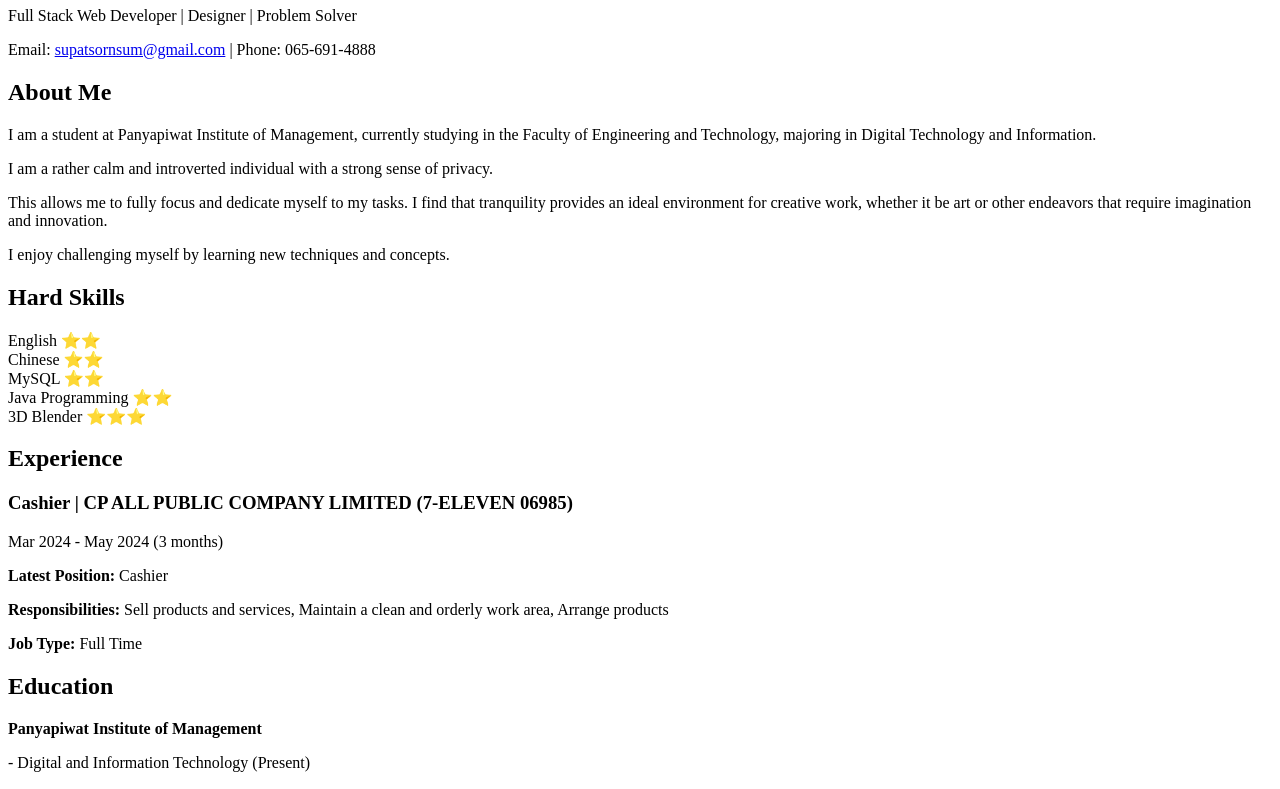
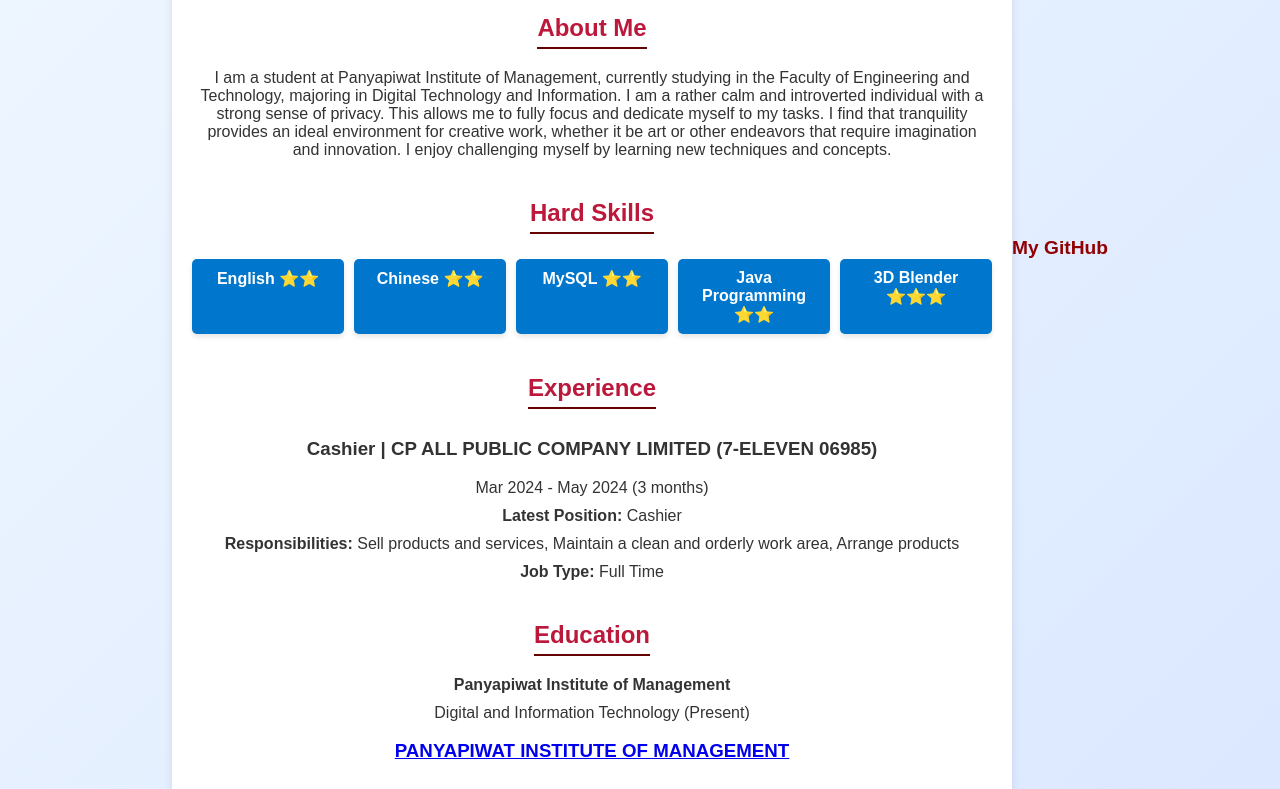
Before and after one commit to ViewSupatsorn/Resume, a plain HTML site: page index.html in a window 1280 px wide. Shown: the part 327-1116 px from the top of the page. Drawn offline with Linux system fonts and the light colour scheme.

Commit message:
แก้ไขรูป
แก้ไขเนื้อหา

```diff
--- a/index.css
+++ b/index.css
@@ -28,13 +28,13 @@ header .profile-pic {
     width: 150px;
     height: 150px;
     border-radius: 50%;
-    border: 4px solid #0077cc;
+    border: 4px solid #cc0000;
     margin-bottom: 15px;
     box-shadow: 0 4px 6px rgba(0, 0, 0, 0.1);
 }
 
 h1 {
-    color: #0077cc;
+    color: #cc001b;
     margin-bottom: 5px;
 }
 
@@ -44,7 +44,7 @@ header p {
 }
 
 header a {
-    color: #0077cc;
+    color: #ff0000;
     text-decoration: none;
 }
 
@@ -58,9 +58,9 @@ section {
 }
 
 h2 {
-    color: #0077cc;
+    color: #bc183b;
     margin-bottom: 10px;
-    border-bottom: 2px solid #0077cc;
+    border-bottom: 2px solid #650202;
     display: inline-block;
     padding-bottom: 5px;
 }
@@ -93,12 +93,8 @@ footer {
 }
 
 footer a {
-    color: #0077cc;
+    color: #910101;
     text-decoration: none;
     font-size: 1.2em;
     font-weight: bold;
 }
-
-footer a:hover {
-    color: #0056a3;
-}
--- a/index.html
+++ b/index.html
@@ -4,7 +4,7 @@
     <meta charset="UTF-8">
     <meta name="viewport" content="width=device-width, initial-scale=1.0">
     <title>Resume</title>
-    <link rel="stylesheet" href="style.css">
+    <link rel="stylesheet" href="index.css">
 </head>
 <body>
     <div class="resume-container">
@@ -16,10 +16,10 @@
         </header>
         <section class="about">
             <h2>About Me</h2>
-            <p>I am a student at Panyapiwat Institute of Management, currently studying in the Faculty of Engineering and Technology, majoring in Digital Technology and Information.</p>
-            <p>I am a rather calm and introverted individual with a strong sense of privacy.</p>
-            <p>This allows me to fully focus and dedicate myself to my tasks. I find that tranquility provides an ideal environment for creative work, whether it be art or other endeavors that require imagination and innovation.</p>
-            <p>I enjoy challenging myself by learning new techniques and concepts.</p>
+            <p>I am a student at Panyapiwat Institute of Management, currently studying in the Faculty of Engineering and Technology, majoring in Digital Technology and Information.
+               I am a rather calm and introverted individual with a strong sense of privacy.
+               This allows me to fully focus and dedicate myself to my tasks. I find that tranquility provides an ideal environment for creative work, whether it be art or other endeavors that require imagination and innovation.
+               I enjoy challenging myself by learning new techniques and concepts.</p>
         </section>
         <section class="skills">
             <h2>Hard Skills</h2>
@@ -44,11 +44,13 @@
         <section class="education">
             <h2>Education</h2>
             <p><strong>Panyapiwat Institute of Management</strong></p>
-            <p>- Digital and Information Technology (Present)</p>
+            <p>Digital and Information Technology (Present)</p>
+            <h3><a href="https://www.pim.ac.th/?gad_source=1&gclid=Cj0KCQiAuou6BhDhARIsAIfgrn4AsaenMDVYpFQEgFgzkxSXqSezIOwUo-TDNUFmlNC6AFr-YX-j8WgaAuCoEALw_wcB" target="_blank">PANYAPIWAT
+                INSTITUTE OF MANAGEMENT</a></h3>
         </section>
     </div>
     <footer>
-        <h2><a href="https://github.com/ViewSupatsorn?tab=repositories" target="_blank">My GitHub</a></h2>
+        <h4><a href="https://github.com/ViewSupatsorn?tab=repositories" target="_blank">My GitHub</a></h4>
     </footer>
 </body>
 </html>
```
